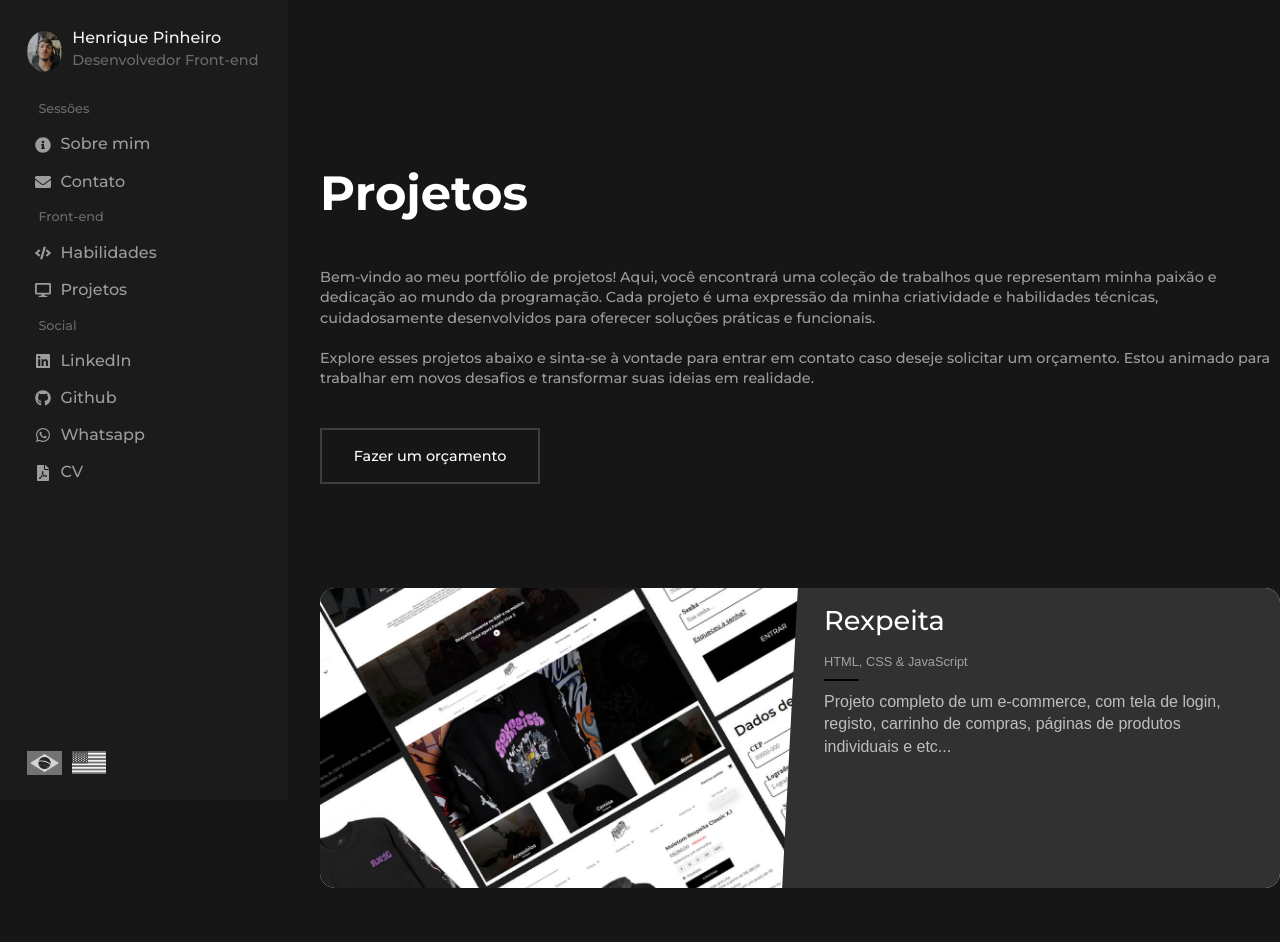
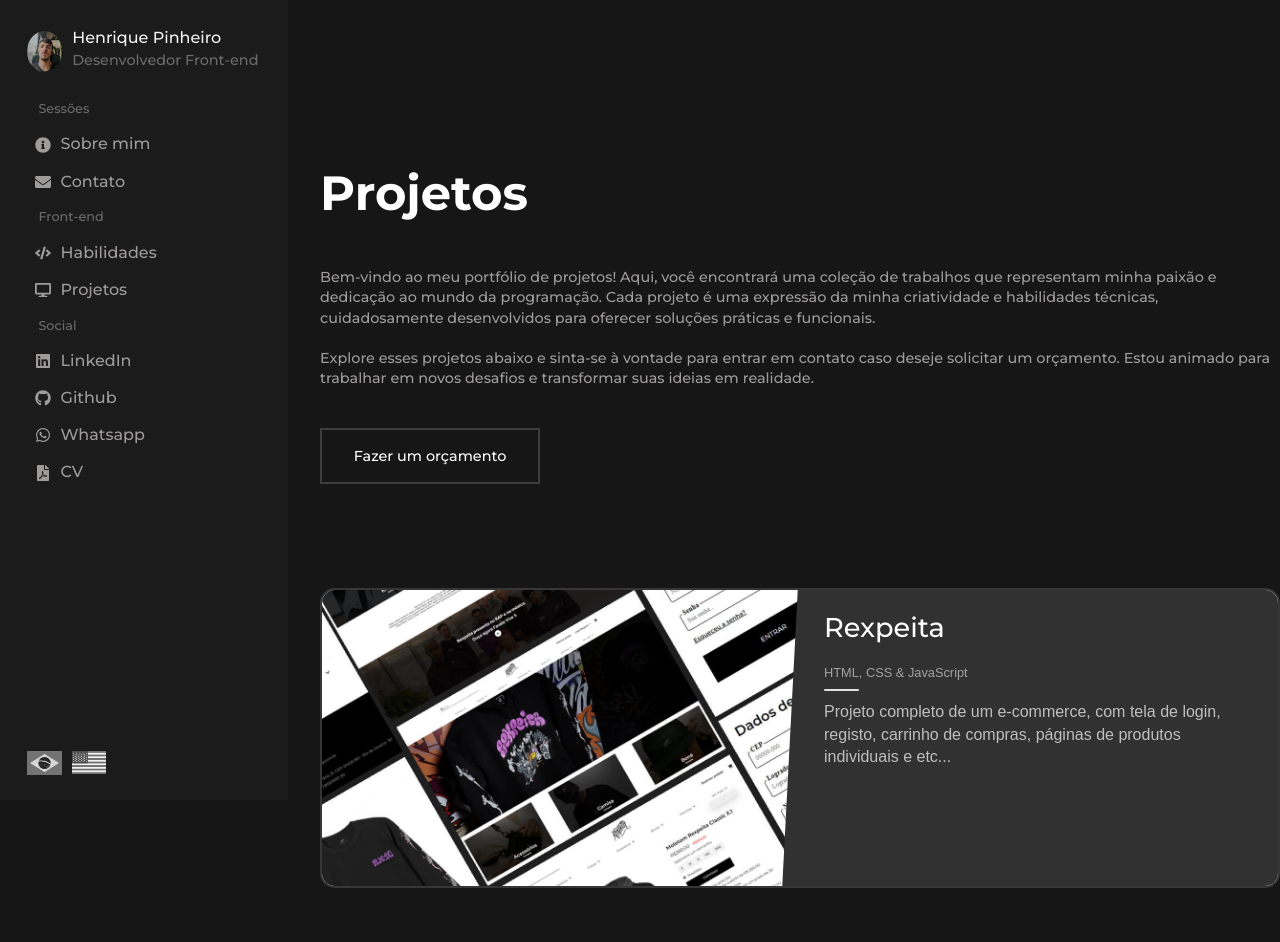
Before and after one commit to henriquepx/my_portfolio, a React (Vite) app: page /projects in a window 1280 px wide. Shown: the top 942 px of the page. Built offline with nearby package versions, Linux system fonts and the light colour scheme; a web font is replaced by a local one.

Commit message:
feat: project card styles

```diff
--- a/src/components/ProjectNew.jsx
+++ b/src/components/ProjectNew.jsx
@@ -38,8 +38,6 @@ const Description = styled.div`
   position: relative;
   z-index: 0;
   a {
-    line-height: 1;
-    margin: 0;
     font-size: 1.7rem;
     font-family: 'Montserrat', sans-serif;
     color: #fff;
@@ -61,7 +59,7 @@ const Description = styled.div`
       content: "";
       position: absolute;
       height: 2px;
-      background: #000000;
+      background: #e0e0e0;
       width: 35px;
       top: -0.75rem;
       border-radius: 3px;
@@ -77,6 +75,7 @@ const BlogCardContainer = styled.div`
   line-height: 1.4;
   font-family: sans-serif;
   border-radius: 15px;
+  border: 2px solid #363636;
   overflow: hidden;
   z-index: 0;
   &.reverse {
```
